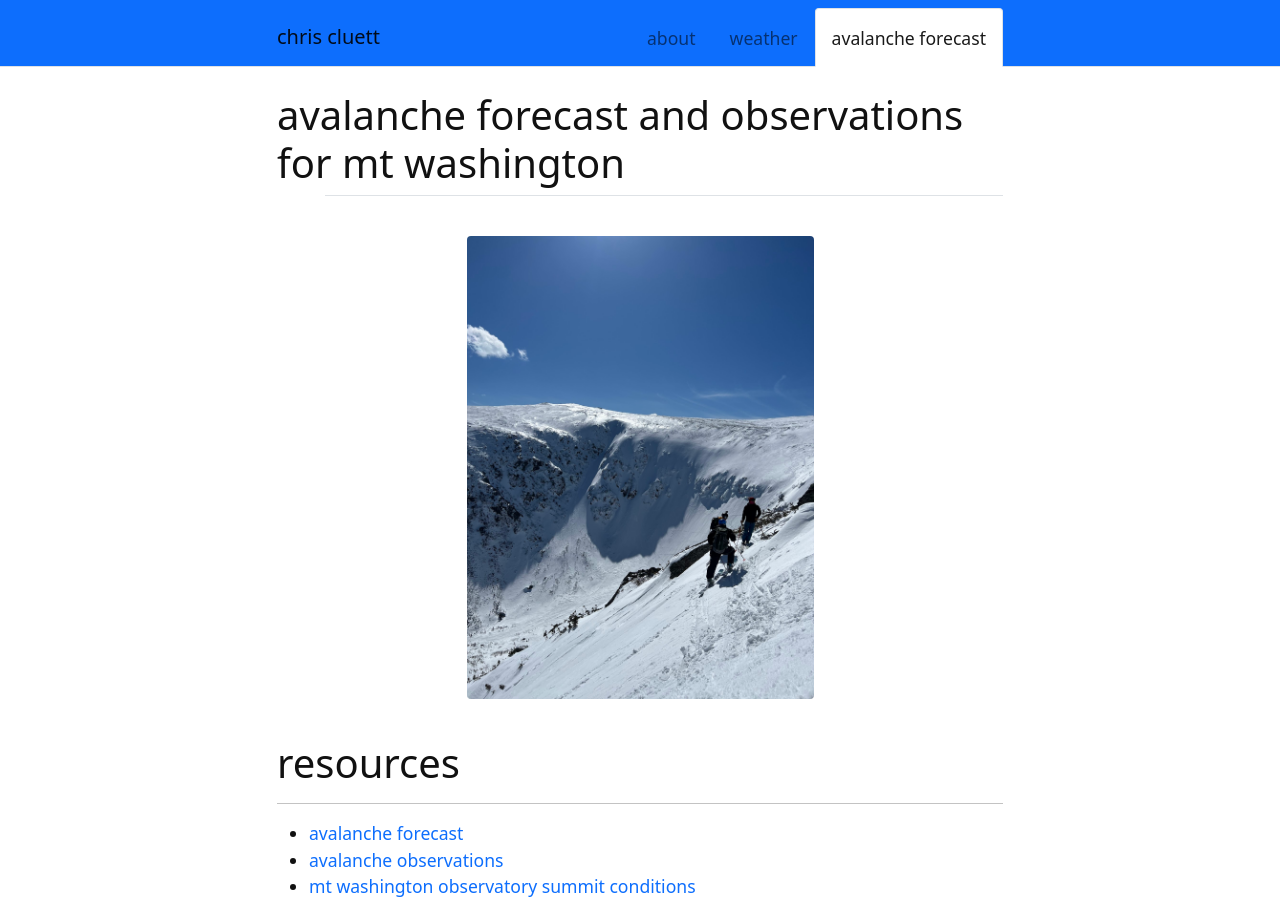
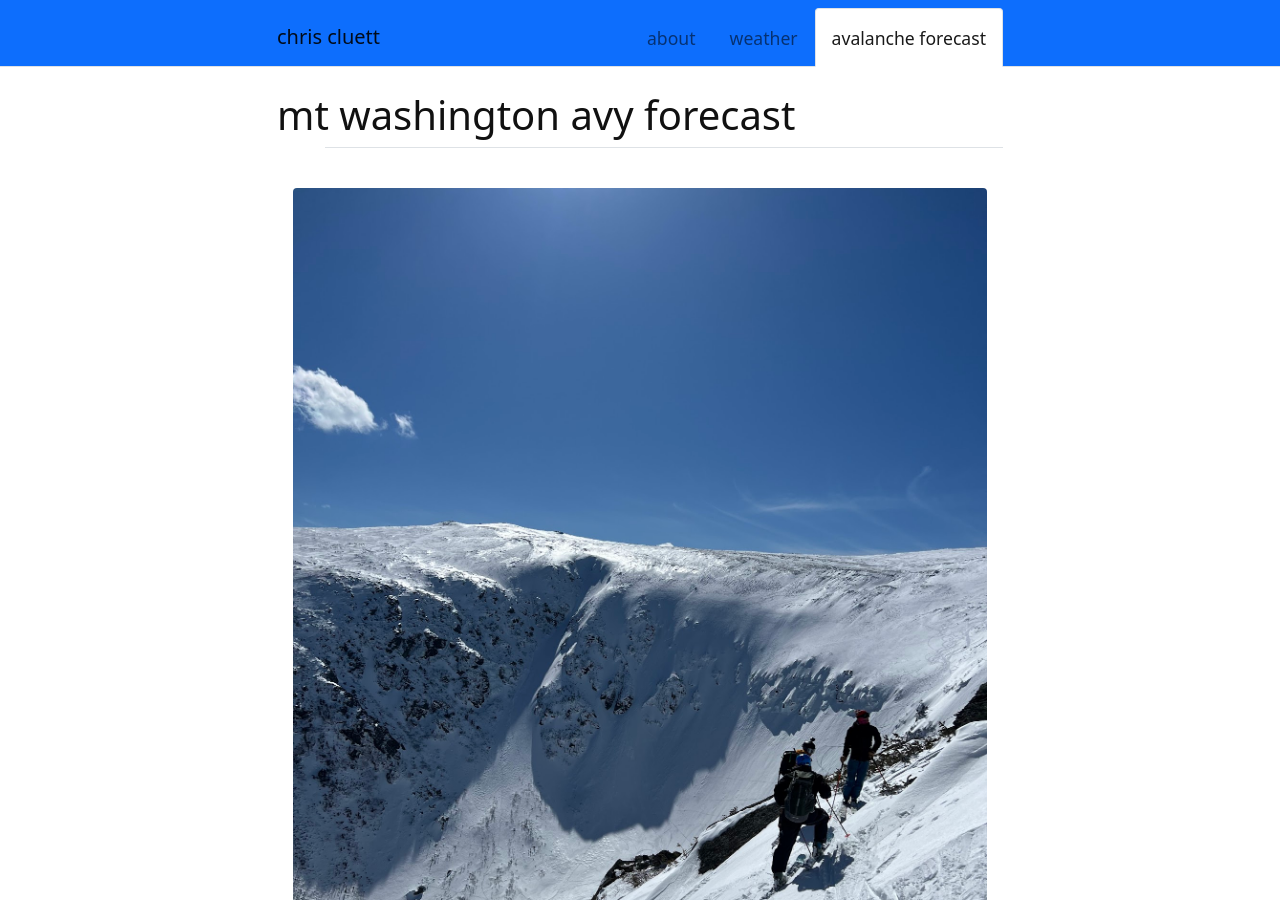
Before and after one commit to ccluett/website, a Jekyll site: the page built from content/avalanche.md, in a window 1280 px wide and 900 px high. Built offline with Jekyll 4.4.1, drawn with Linux system fonts in a browser that asks for light colours.

Commit message:
Update avalanche.md

```diff
--- a/content/avalanche.md
+++ b/content/avalanche.md
@@ -1,8 +1,8 @@
 ---
-title: avalanche forecast and observations for mt washington
+title: mt washington avy forecast
 nav: avalanche forecast
 ---
-{% include figure.html img="tucks.jpg" caption="" width="50%" %}
+{% include figure.html img="tucks.jpg" caption="" width="100%" %}
 
 # resources
 --------
```
